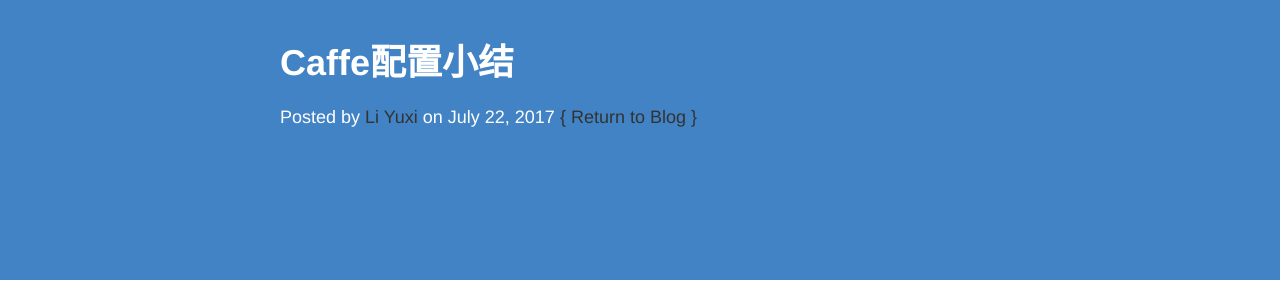
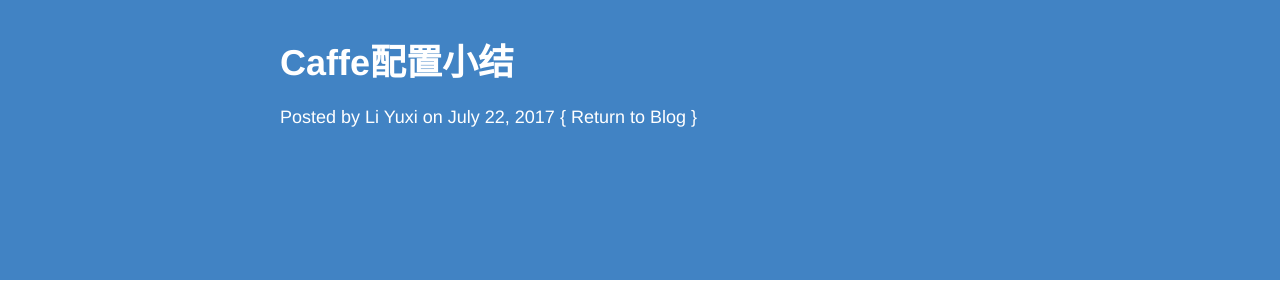
Before and after one commit to Betterthinking/Betterthinking.github.io, a Jekyll site: the page built from _posts/2017-7-22-Caffe配置小结.md, in a window 1280 px wide. Shown: the part 155-455 px from the top of the page. Built offline with Jekyll 4.4.1, drawn with Linux system fonts in a browser that asks for light colours; nearby versions of some CDN libraries.

Commit message:
modify variables

```diff
--- a/_sass/_variables.scss
+++ b/_sass/_variables.scss
@@ -19,7 +19,7 @@ $blue: #4183C4;
 // Some cool main theme colors(violet:#8476ad;blue:#5cacee;red:#ff7373,#ff6f69;green:#6acf64,#2ddbb3;orange:#ffa268)
 
 $mono-color:$blue;                // main theme color(header, links, footer icons, buttons, post-title)
-$hl-color: $darkGray;              // header link color (author name and posted on date) for blog post meta
+$hl-color: $white;              // header link color (author name and posted on date) for blog post meta
 $navbar-hover-color:$gray;        // navbar hover color (site name and navbar links hover color)
 $link-color: $darkerGray;        // normal hyperlink color other than the ones above.
 
```
